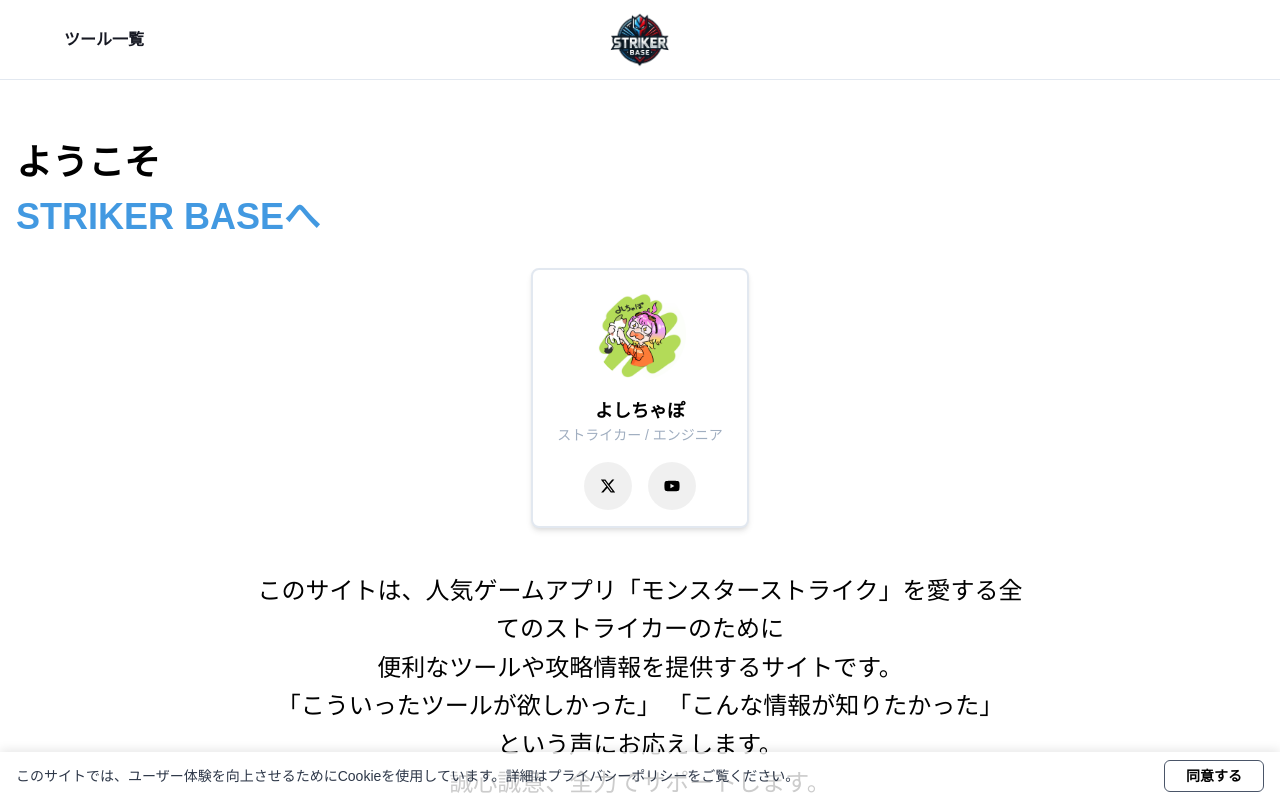
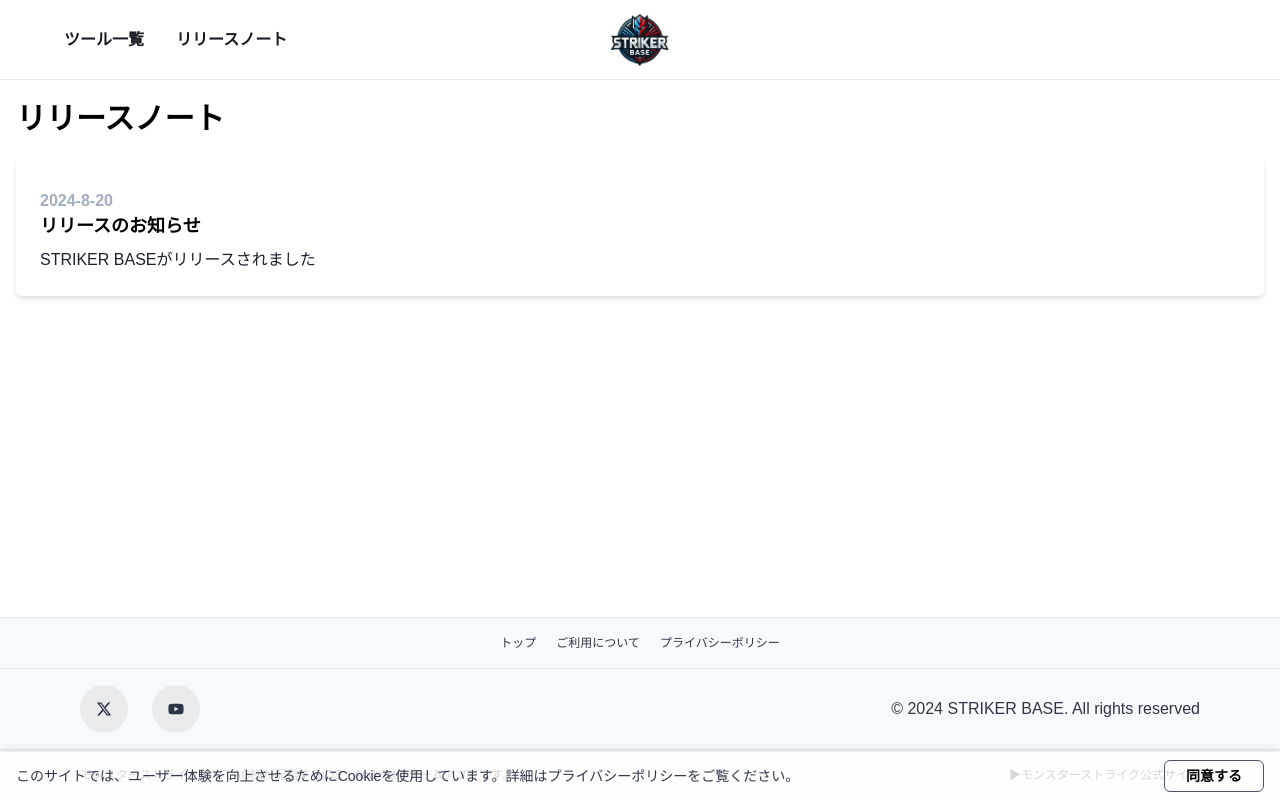
Before and after one commit to isChamPolar/striker-base, a React (Vite) app: page /release-notes in a window 1280 px wide. Shown: the top 800 px of the page. Built offline with nearby package versions, Linux system fonts and the light colour scheme.

Commit message:
add リリースノート

```diff
--- a/src/constants/navItems.tsx
+++ b/src/constants/navItems.tsx
@@ -1,8 +1,8 @@
 export interface NavItem {
-  label: string
-  subLabel?: string
-  children?: Array<NavItem>
-  href?: string
+  label: string;
+  subLabel?: string;
+  children?: Array<NavItem>;
+  href?: string;
 }
 
 export const NAV_ITEMS: Array<NavItem> = [
@@ -21,4 +21,8 @@
       },
     ],
   },
-]
+  {
+    label: 'リリースノート',
+    href: '/release-notes',
+  },
+];
--- /dev/null
+++ b/src/constants/releaseNotes.tsx
@@ -0,0 +1,7 @@
+export const releaseNotes = [
+  {
+    date: '2024-8-20',
+    title: 'リリースのお知らせ',
+    content: 'STRIKER BASEがリリースされました',
+  },
+];
--- a/src/pages/HomePage.tsx
+++ b/src/pages/HomePage.tsx
@@ -1,14 +1,16 @@
-import { Box, Heading, Stack, Text, Avatar, Flex } from '@chakra-ui/react';
+import { Box, Heading, Stack, Text, Avatar, Flex, VStack, Link } from '@chakra-ui/react';
 import { XTwitterButton, YouTubeButton } from '../components/SocialButton';
+import React from 'react';
+import { releaseNotes } from '../constants/releaseNotes';
 
 const HomePage = () => {
   return (
     <Box p={4}>
       <Heading
         fontWeight={600}
-        fontSize={{ base: '3xl', sm: '3xl', md: '4xl' }} // モバイル時に少し大きく
-        lineHeight={{ base: '160%', sm: '150%' }} // モバイル時に行間を少し広く
-        mt={{ base: 6, sm: 8, md: 10 }} // 上部に余白を追加
+        fontSize={{ base: '3xl', sm: '3xl', md: '4xl' }}
+        lineHeight={{ base: '160%', sm: '150%' }}
+        mt={{ base: 6, sm: 8, md: 10 }}
       >
         <Text as={'span'} color={'black.400'}>
           ようこそ <br />
@@ -22,7 +24,8 @@
         px={5}
         spacing={{ base: 4, md: 5 }}
         align={'center'}
-        direction={'column'}>
+        direction={'column'}
+      >
         <Box
           textAlign={'center'}
           px={6}
@@ -80,6 +83,47 @@
             誠心誠意、全力でサポートします。
           </Text>
         </Box>
+        <Box
+          mt={8}
+          p={6}
+          maxW={'3xl'}
+          borderWidth={'1px'}
+          borderRadius={'lg'}
+          boxShadow={'xl'}
+          bg={'gray.50'} // 背景色を変更
+          w={'full'} // 親要素いっぱいに広げる
+        >
+          <Heading
+            fontSize={'xl'}
+            fontWeight={600}
+            color={'black.400'}
+            mb={4}
+          >
+            リリースノート
+          </Heading>
+          <VStack align={'start'} spacing={4} w={'full'}>
+            {releaseNotes.slice(0, 3).map((note, index) => (
+              <Box
+                key={index}
+                p={4}
+                bg={'white'}
+                borderRadius={'md'}
+                boxShadow={'md'} // カードの影を追加
+                w={'full'} // 親要素いっぱいに広げる
+              >
+                <Text fontSize={'md'} fontWeight={600} color={'gray.400'}>
+                  {note.date}
+                </Text>
+                <Text fontSize={'lg'} fontWeight={700} color={'black.400'} mt={2}>
+                  {note.title}
+                </Text>
+              </Box>
+            ))}
+          </VStack>
+          <Link href="/release-notes" color={'blue.500'} fontWeight={600} mt={4} display={'block'}>
+            リリースノート一覧を見る
+          </Link>
+        </Box>
       </Stack>
     </Box>
   );
--- /dev/null
+++ b/src/pages/ReleaseNotesPage.tsx
@@ -0,0 +1,52 @@
+import { Box, Heading, Stack, Text, VStack } from '@chakra-ui/react';
+import React from 'react';
+import { releaseNotes } from '../constants/releaseNotes';
+
+// 改行コードを <br /> タグに変換する関数
+const formatContentWithBreaks = (content) => {
+  return content.split('\n').map((part, index) => (
+    <React.Fragment key={index}>
+      {part}
+      {index < content.split('\n').length - 1 && <br />}
+    </React.Fragment>
+  ));
+};
+
+const ReleaseNotesPage = () => {
+  return (
+    <Box p={4}>
+      <Heading
+        fontWeight={600}
+        fontSize={{ base: '2xl', sm: '2xl', md: '3xl' }}
+        lineHeight={{ base: '160%', sm: '150%' }}
+        mb={4}
+      >
+        リリースノート
+      </Heading>
+      <VStack align={'start'} spacing={6}>
+        {releaseNotes.map((note, index) => (
+          <Box
+            key={index}
+            p={6}
+            bg={'white'}
+            borderRadius={'md'}
+            boxShadow={'md'} // カードの影を追加
+            w={'full'}
+          >
+            <Text fontSize={'md'} fontWeight={600} color={'gray.400'} mt={2}>
+              {note.date}
+            </Text>
+            <Text fontSize={'lg'} fontWeight={700} color={'black.400'}>
+              {note.title}
+            </Text>
+            <Text mt={2} color={'gray.800'}>
+              {formatContentWithBreaks(note.content)}
+            </Text>
+          </Box>
+        ))}
+      </VStack>
+    </Box>
+  );
+};
+
+export default ReleaseNotesPage;
--- a/src/routes/Routes.tsx
+++ b/src/routes/Routes.tsx
@@ -1,9 +1,11 @@
+// src/routes/AppRoutes.tsx
 import { Routes, Route } from 'react-router-dom';
 import HomePage from '../pages/HomePage';
 import SpeedTool from '../pages/SpeedTool';
 import ExpCalculator from '../pages/ExpCalculator';
 import { About } from '../pages/About';
 import { Policy } from '../pages/Policy';
+import ReleaseNotesPage from '../pages/ReleaseNotesPage';
 // import ExpAdjuster from '../pages/ExpAdjuster';
 // import ExCounter from '../pages/ExCounter';
 import useGA4 from '../hooks/useGA4';
@@ -13,8 +15,12 @@
   return (
     <Routes>
       <Route path="/" element={<HomePage />} />
+
       <Route path="/about" element={<About />} />
       <Route path="/privacy-policy" element={<Policy />} />
+
+      <Route path="/release-notes" element={<ReleaseNotesPage />} />
+
       <Route path="/speed-tool" element={<SpeedTool />} />
       <Route path="/exp-calculator" element={<ExpCalculator />} />
       {/* <Route path="/exp-adjuster" element={<ExpAdjuster />} />
```
